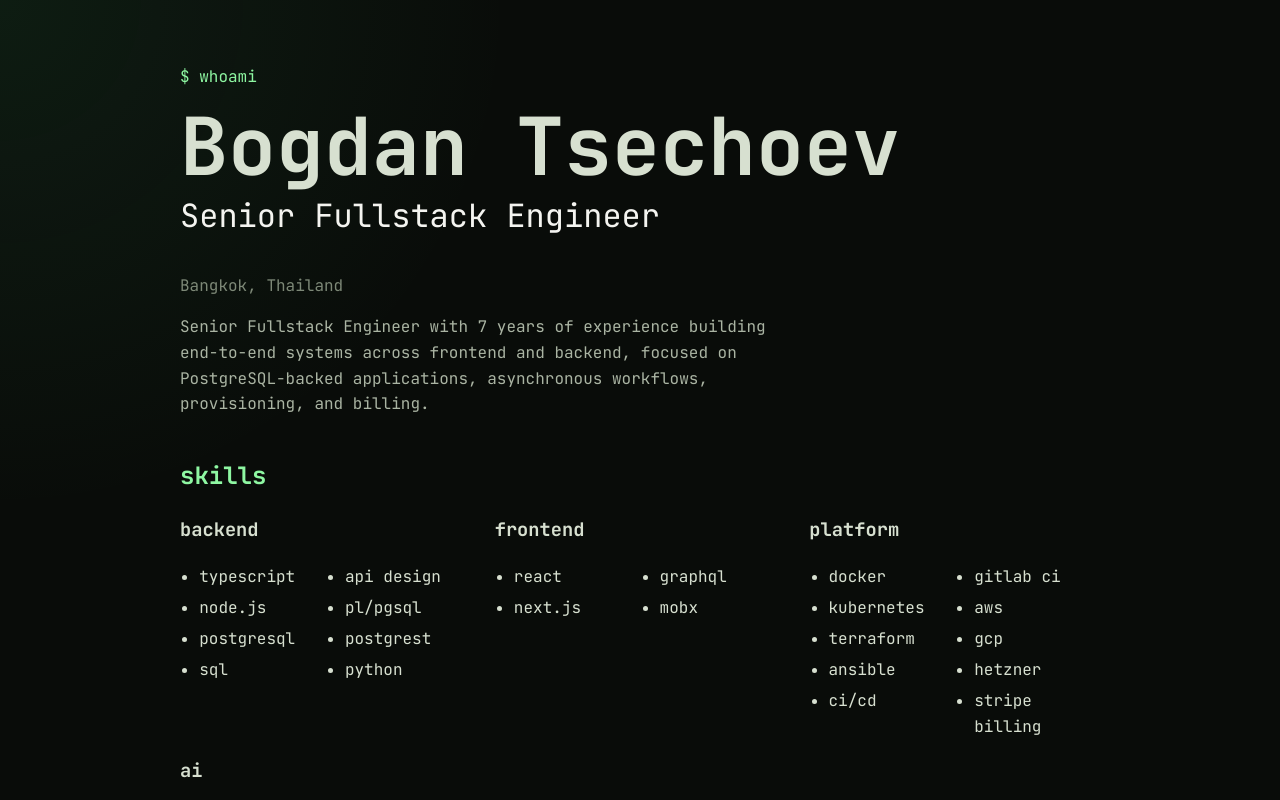
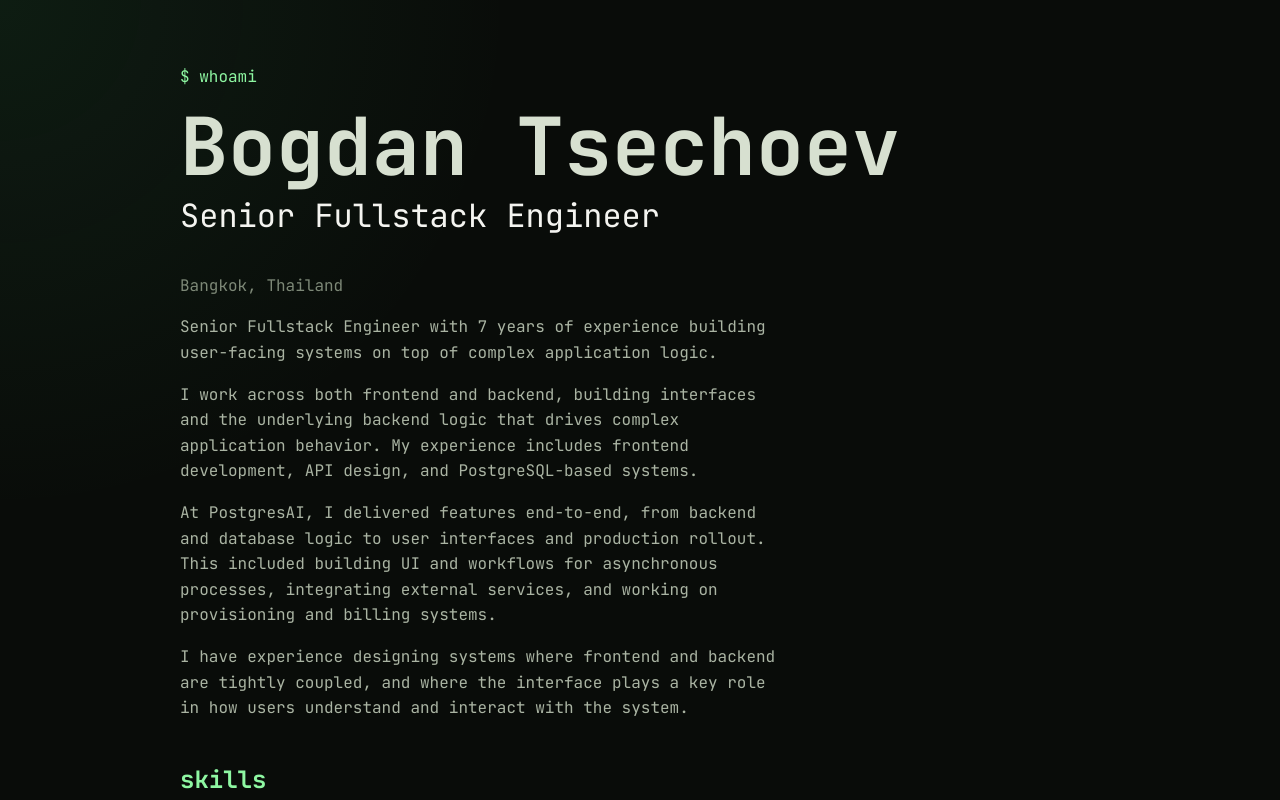
Before and after one commit to bogdan-ts/tsechoev.dev, a Svelte app: page / in a window 1280 px wide. Shown: the top 800 px of the page. Built offline with nearby package versions, Linux system fonts and the light colour scheme.

Commit message:
Update about section copy

```diff
--- a/src/components/HeroSection.svelte
+++ b/src/components/HeroSection.svelte
@@ -13,5 +13,7 @@
   <h1 id="hero-title">{profile.name}</h1>
   <p class="role">{profile.role}</p>
   <p class="location">{profile.location}</p>
-  <p class="summary">{profile.summary}</p>
+  {#each profile.summary.split("\n\n") as paragraph}
+    <p class="summary">{paragraph}</p>
+  {/each}
 </section>
--- a/src/profile.ts
+++ b/src/profile.ts
@@ -45,7 +45,7 @@ export const profile: ResumeProfile = {
   email: "tsechoev.bogdan@gmail.com",
   phone: "+66849947639",
   summary:
-    "Senior Fullstack Engineer with 7 years of experience building end-to-end systems across frontend and backend, focused on PostgreSQL-backed applications, asynchronous workflows, provisioning, and billing.",
+    "Senior Fullstack Engineer with 7 years of experience building user-facing systems on top of complex application logic.\n\nI work across both frontend and backend, building interfaces and the underlying backend logic that drives complex application behavior. My experience includes frontend development, API design, and PostgreSQL-based systems.\n\nAt PostgresAI, I delivered features end-to-end, from backend and database logic to user interfaces and production rollout. This included building UI and workflows for asynchronous processes, integrating external services, and working on provisioning and billing systems.\n\nI have experience designing systems where frontend and backend are tightly coupled, and where the interface plays a key role in how users understand and interact with the system.",
   skills: [
     { title: "backend", items: ["typescript", "node.js", "postgresql", "sql", "api design", "pl/pgsql", "postgrest", "python"] },
     { title: "frontend", items: ["react", "next.js", "graphql", "mobx"] },
```
Also changed, not shown: 1 other file (tests, documents, lock files or other folders).
